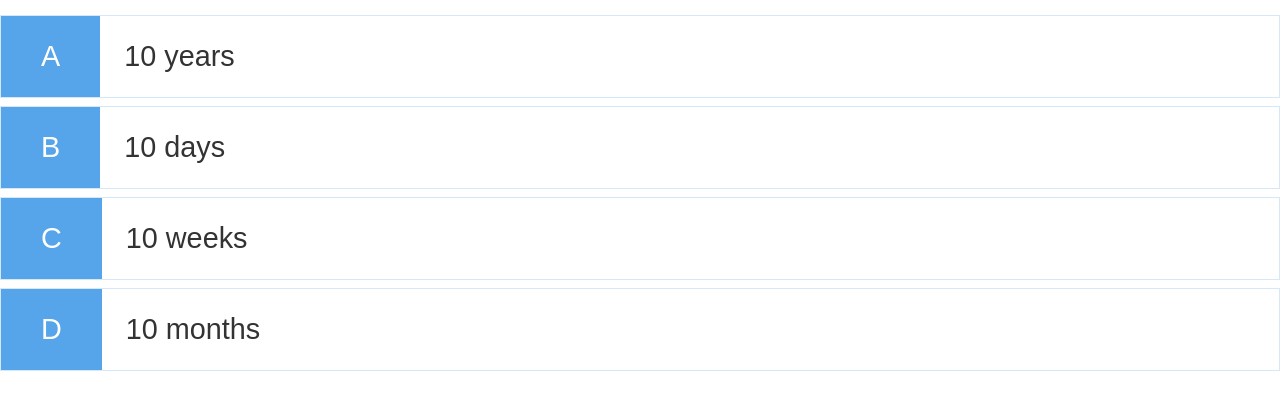
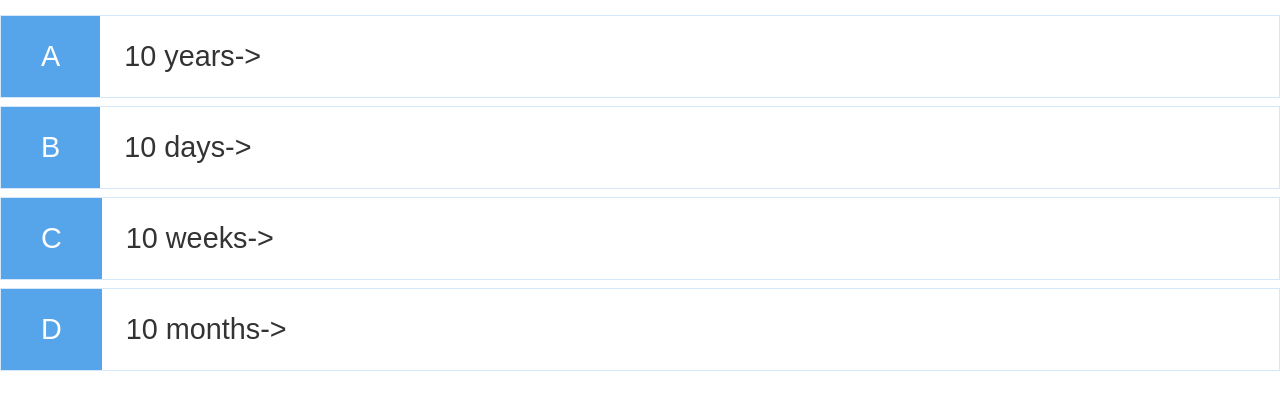
Before and after one commit to AmaraEspinosa/GH_ICT9Topaz_Q3SW1_Espinosa.HTML, a plain HTML site: page question5.html in a window 1280 px wide. Shown: the part 346-756 px from the top of the page. Drawn offline with Linux system fonts and the light colour scheme.

Commit message:
Update question5.html

```diff
--- a/question5.html
+++ b/question5.html
@@ -14,26 +14,26 @@
 			<h3>Click the box!</h3>
 		<div class="choice-container">
 			<p class="choice-prefix">A</p>
-			<p class="choice-text">10 years</p>
+			<p class="choice-text">10 years-></p>
 					<a class="btn" href="goback.html"></a>
 
 		</div>
 		<div class="choice-container">
 
 			<p class="choice-prefix">B</p>
-			<p class="choice-text">10 days</p>
+			<p class="choice-text">10 days-></p>
 					<a class="btn" href="gamecompleted.html"></a>
 
 		</div>
 		<div class="choice-container">
 			<p class="choice-prefix">C</p>
-			<p class="choice-text">10 weeks</p>
+			<p class="choice-text">10 weeks-></p>
 								<a class="btn" href="goback.html"></a>
 
 		</div>
 		<div class="choice-container">
 			<p class="choice-prefix">D</p>
-			<p class="choice-text">10 months</p>
+			<p class="choice-text">10 months-></p>
 								<a class="btn" href="goback.html"></a>
 
 		</div>
```
